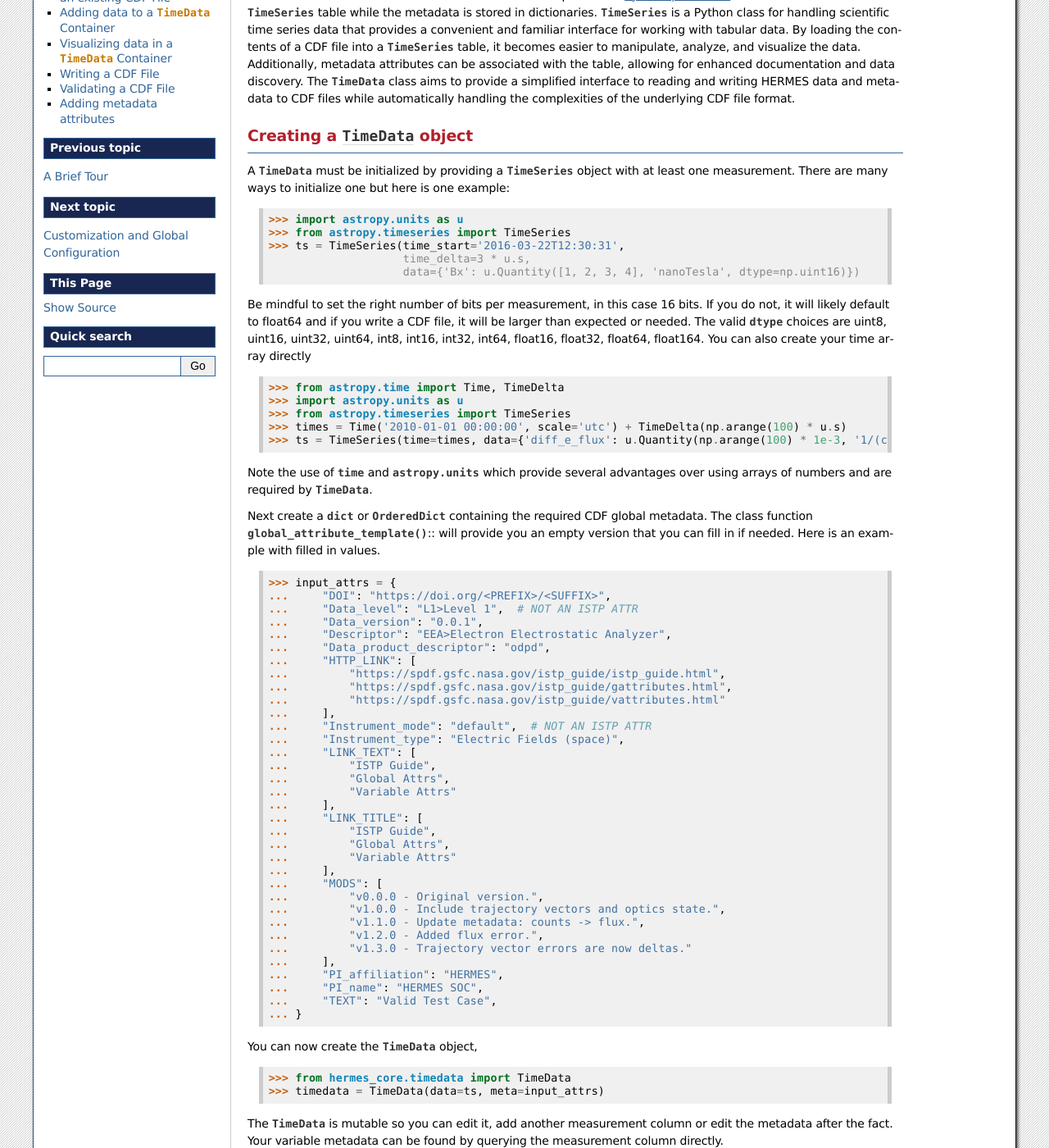
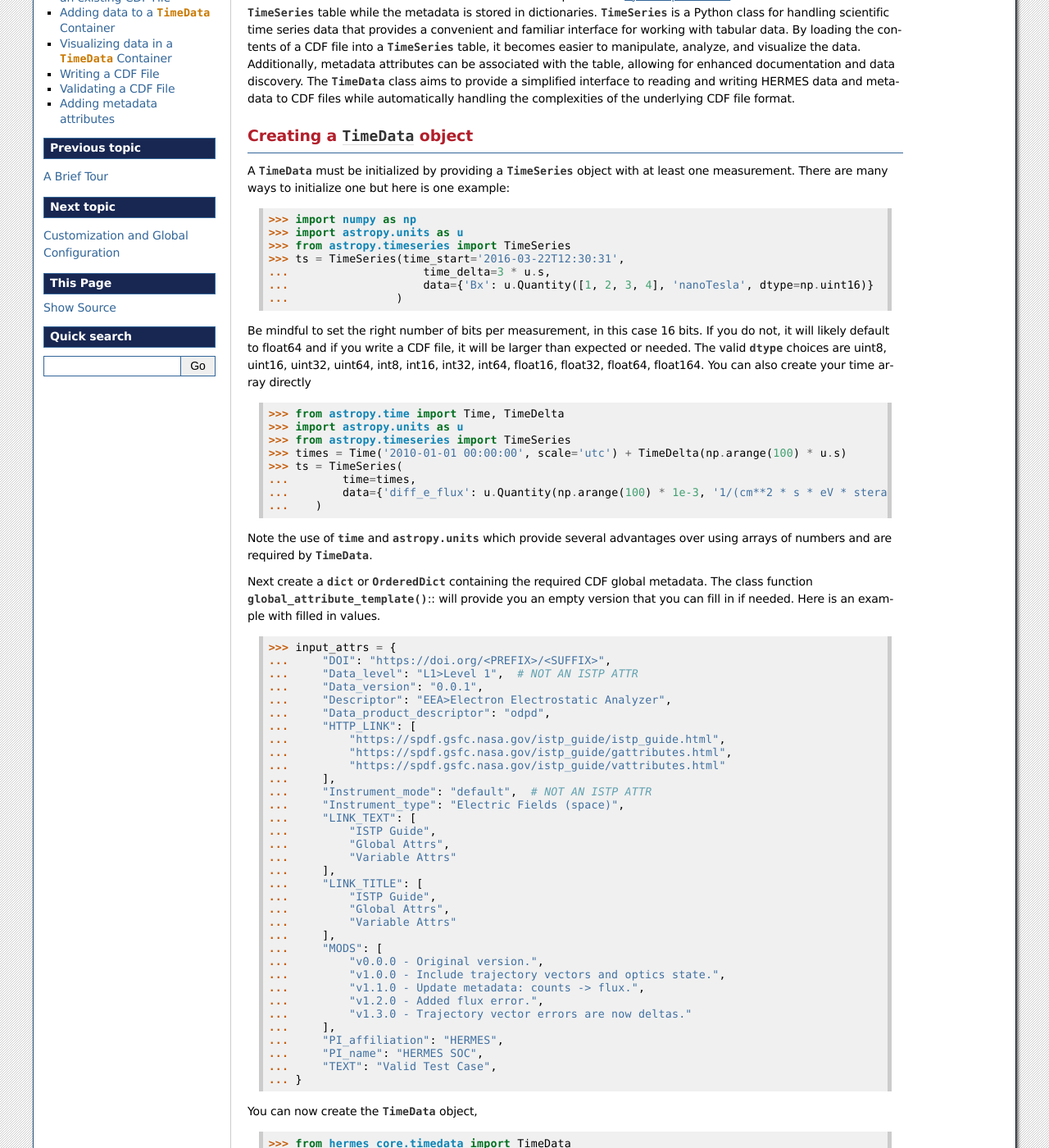
Before and after one commit to HERMES-SOC/hermes_core, a Sphinx documentation site: the page built from docs/user-guide/reading_writing_data.rst, in a window 1280 px wide and 1400 px high, scrolled down 416 px. Shown: the whole window at 82% size. Built offline with Sphinx 7.4.7, drawn with Linux system fonts in a browser that asks for light colours; the version number could not be read and is left out; some of the changed text lies outside the part shown.

Commit message:
Updates for Docs Pytests

```diff
--- a/docs/user-guide/reading_writing_data.rst
+++ b/docs/user-guide/reading_writing_data.rst
@@ -31,11 +31,13 @@
 A :py:class:`~hermes_core.timedata.TimeData` must be initialized by providing a `~astropy.timeseries.TimeSeries` object with at least one measurement.
 There are many ways to initialize one but here is one example:
 
+    >>> import numpy as np
     >>> import astropy.units as u
     >>> from astropy.timeseries import TimeSeries
     >>> ts = TimeSeries(time_start='2016-03-22T12:30:31',
-                        time_delta=3 * u.s,
-                        data={'Bx': u.Quantity([1, 2, 3, 4], 'nanoTesla', dtype=np.uint16)})
+    ...                    time_delta=3 * u.s,
+    ...                    data={'Bx': u.Quantity([1, 2, 3, 4], 'nanoTesla', dtype=np.uint16)}
+    ...                )
 
 Be mindful to set the right number of bits per measurement, in this case 16 bits.
 If you do not, it will likely default to float64 and if you write a CDF file, it will be larger than expected or needed.
@@ -46,7 +48,10 @@
     >>> import astropy.units as u
     >>> from astropy.timeseries import TimeSeries
     >>> times = Time('2010-01-01 00:00:00', scale='utc') + TimeDelta(np.arange(100) * u.s)
-    >>> ts = TimeSeries(time=times, data={'diff_e_flux': u.Quantity(np.arange(100) * 1e-3, '1/(cm**2 * s * eV * steradian)'), , dtype=np.float32)})
+    >>> ts = TimeSeries(
+    ...        time=times,
+    ...        data={'diff_e_flux': u.Quantity(np.arange(100) * 1e-3, '1/(cm**2 * s * eV * steradian)', dtype=np.float32)}
+    ...    )
 
 Note the use of `~astropy.time` and `astropy.units` which provide several advantages over using arrays of numbers and are required by :py:class:`~hermes_core.timedata.TimeData`.
 
@@ -108,9 +113,10 @@
     >>> from hermes_core.timedata import TimeData
     >>> import astropy.units as u
     >>> ts = TimeSeries(
-        time_start="2016-03-22T12:30:31",
-        time_delta=3 * u.s,
-        data={"Bx": u.Quantity([1, 2, 3, 4], "gauss", dtype=np.uint16)})
+    ...    time_start="2016-03-22T12:30:31",
+    ...    time_delta=3 * u.s,
+    ...    data={"Bx": u.Quantity([1, 2, 3, 4], "gauss", dtype=np.uint16)}
+    ... )
     >>> input_attrs = TimeData.global_attribute_template("eea", "l1", "1.0.0")
     >>> timedata = TimeData(data=ts, meta=input_attrs)
     >>> timedata['Bx'].meta.update({"CATDESC": "X component of the Magnetic field measured by HERMES"})
@@ -166,8 +172,8 @@
     >>> timedata.add_measurement(measure_name=f"By", data=u.Quantity(by, 'nanoTesla', dtype=np.int16))
     >>> timedata.add_measurement(measure_name=f"Bz", data=u.Quantity(bz, 'nanoTesla', dtype=np.int16))
     >>> fig = plt.figure()
-    >>> timedata.plot()
-    >>> plt.show()
+    >>> timedata.plot() # doctest: +SKIP
+    >>> plt.show() # doctest: +SKIP
 
 Writing a CDF File
 ==================
--- a/pyproject.toml
+++ b/pyproject.toml
@@ -11,7 +11,7 @@
 dynamic = ["version"]
 authors = [{name = "Steven Christe", email="steven.d.christe@nasa.gov"},
            {name = "Damian Barrous Dumme", email="damianbarrous@gmail.com"},
-           {name = "Andrew Robbertz", email="a.robbertz@gmail.com"]
+           {name = "Andrew Robbertz", email="a.robbertz@gmail.com"}]
 license = {file = "LICENSE.rst"}
 requires-python = ">=3.7"
 keywords = ["hermes", "nasa mission", "space weather"]
```
Also changed, not shown: other parts of docs/user-guide/reading_writing_data.rst (+3 -6 lines), 2 other files.
